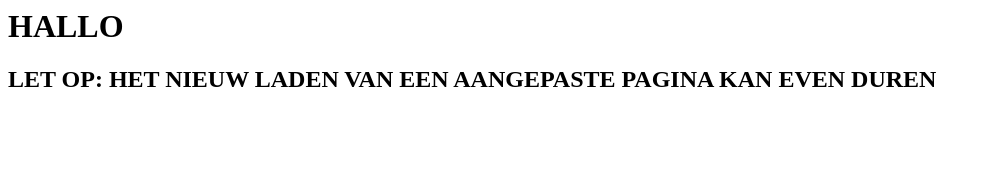
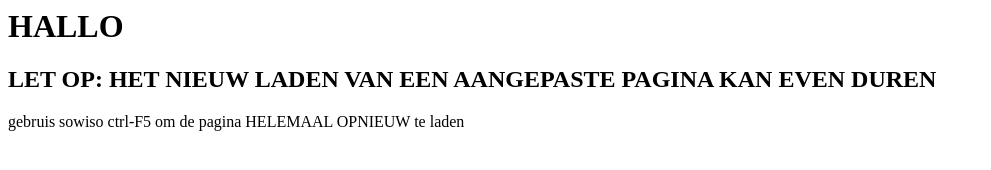
Before and after one commit to sandersuurmeijer/les-1, a plain HTML site: page index.html in a window 1280 px wide. Shown: the whole page, without its empty margins (0-991 px from the left). Drawn offline with Linux system fonts and the light colour scheme.

Commit message:
Update index.html

```diff
--- a/index.html
+++ b/index.html
@@ -3,6 +3,7 @@
 
 <h1>HALLO<h1>
  <h2>LET OP: HET NIEUW LADEN VAN EEN AANGEPASTE PAGINA KAN EVEN DUREN</h2>
+ gebruis sowiso ctrl-F5 om de pagina HELEMAAL OPNIEUW te laden
 
 </body>
 </html>
```
